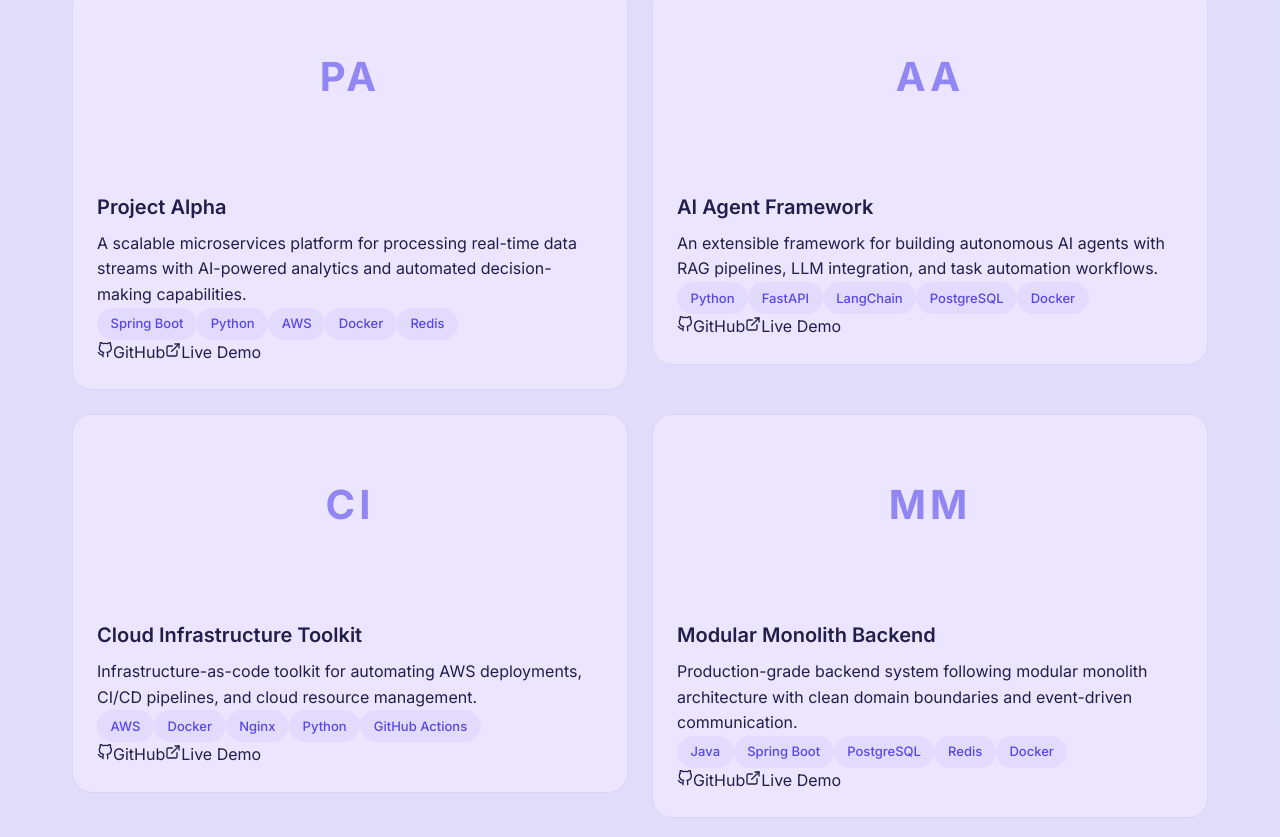
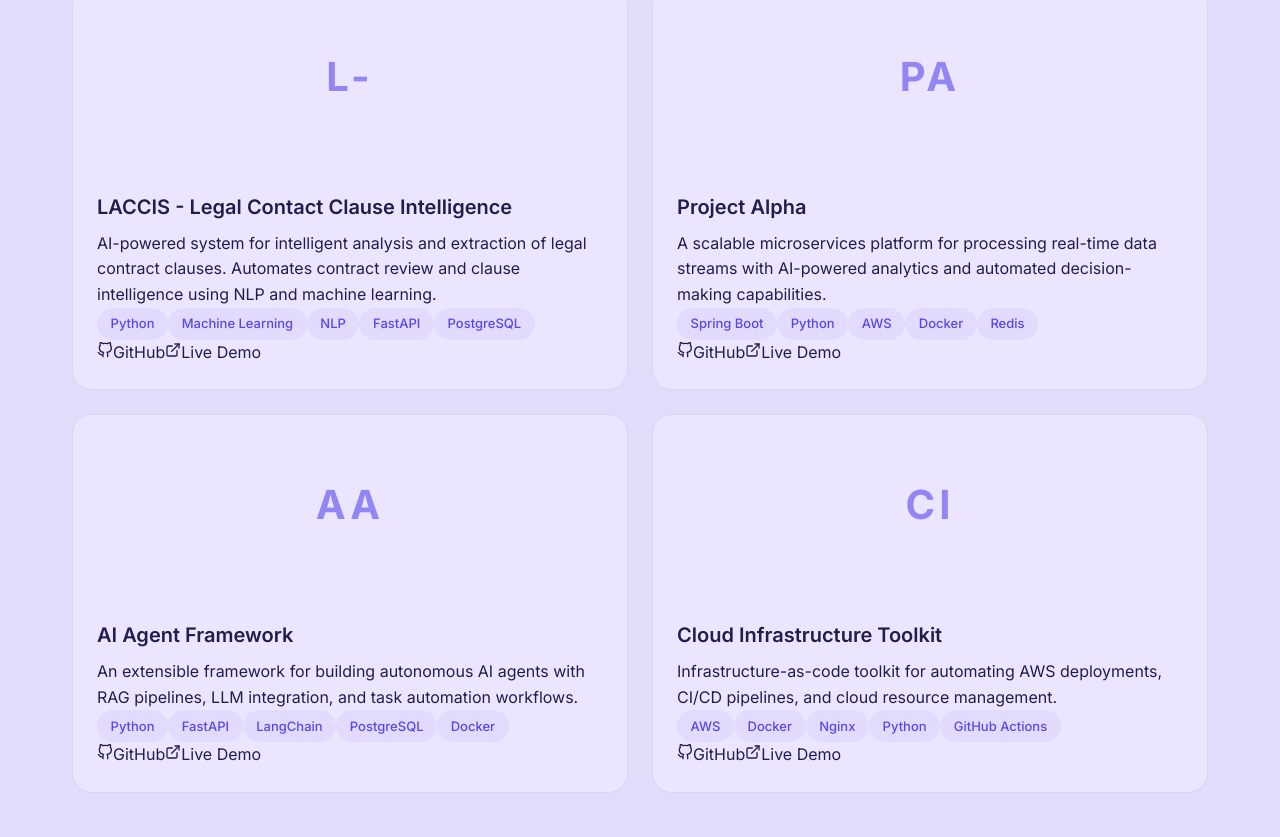
Before and after one commit to Riyaz2815-Mohammed/PortFolio-React, a React (Vite) app: page / in a window 1280 px wide. Shown: the part 3463-4300 px from the top of the page. Built offline with nearby package versions, Linux system fonts and the light colour scheme.

Commit message:
feat: add LACCIS Legal Contract Clause Intelligence project to portfolio

```diff
--- a/src/data/projects.js
+++ b/src/data/projects.js
@@ -1,4 +1,11 @@
 export const projects = [
+  {
+    title: 'LACCIS - Legal Contact Clause Intelligence',
+    description: 'AI-powered system for intelligent analysis and extraction of legal contract clauses. Automates contract review and clause intelligence using NLP and machine learning.',
+    technologies: ['Python', 'Machine Learning', 'NLP', 'FastAPI', 'PostgreSQL'],
+    github: 'https://github.com/Riyaz2815-Mohammed/LACCIS.git',
+    live: '#',
+  },
   {
     title: 'Project Alpha',
     description: 'A scalable microservices platform for processing real-time data streams with AI-powered analytics and automated decision-making capabilities.',
@@ -20,11 +27,4 @@ export const projects = [
     github: 'https://github.com/Riyaz2815-Mohammed',
     live: '#',
   },
-  {
-    title: 'Modular Monolith Backend',
-    description: 'Production-grade backend system following modular monolith architecture with clean domain boundaries and event-driven communication.',
-    technologies: ['Java', 'Spring Boot', 'PostgreSQL', 'Redis', 'Docker'],
-    github: 'https://github.com/Riyaz2815-Mohammed',
-    live: '#',
-  },
 ];
```
